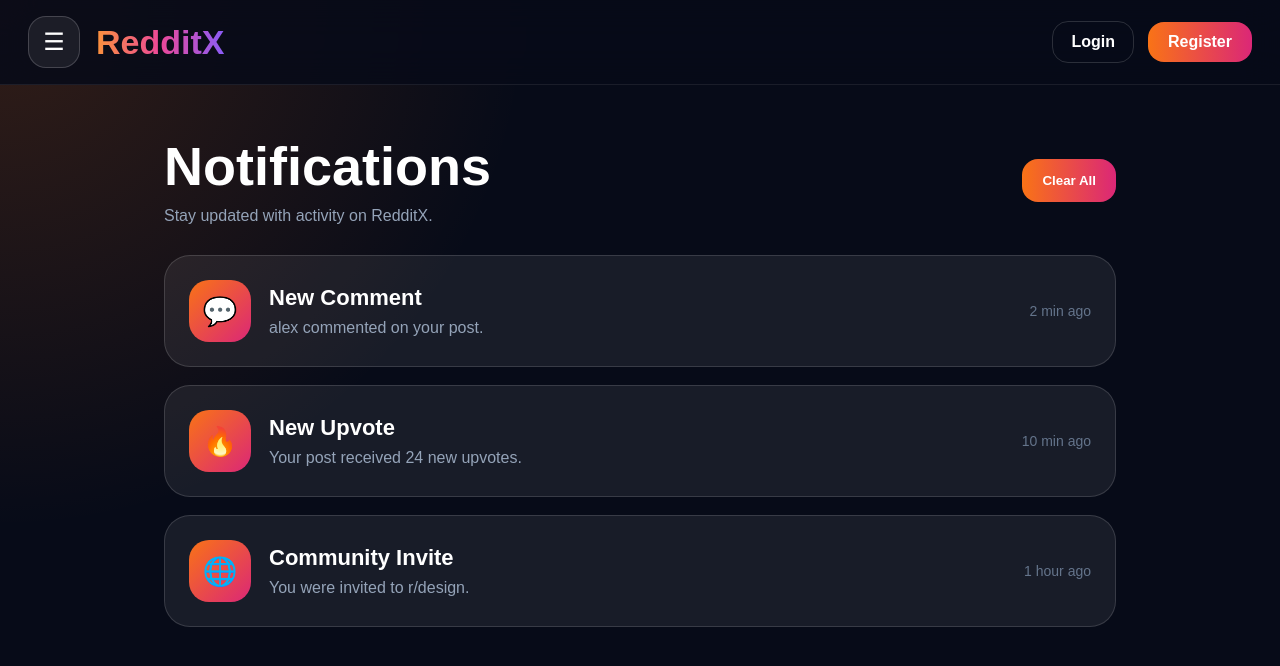
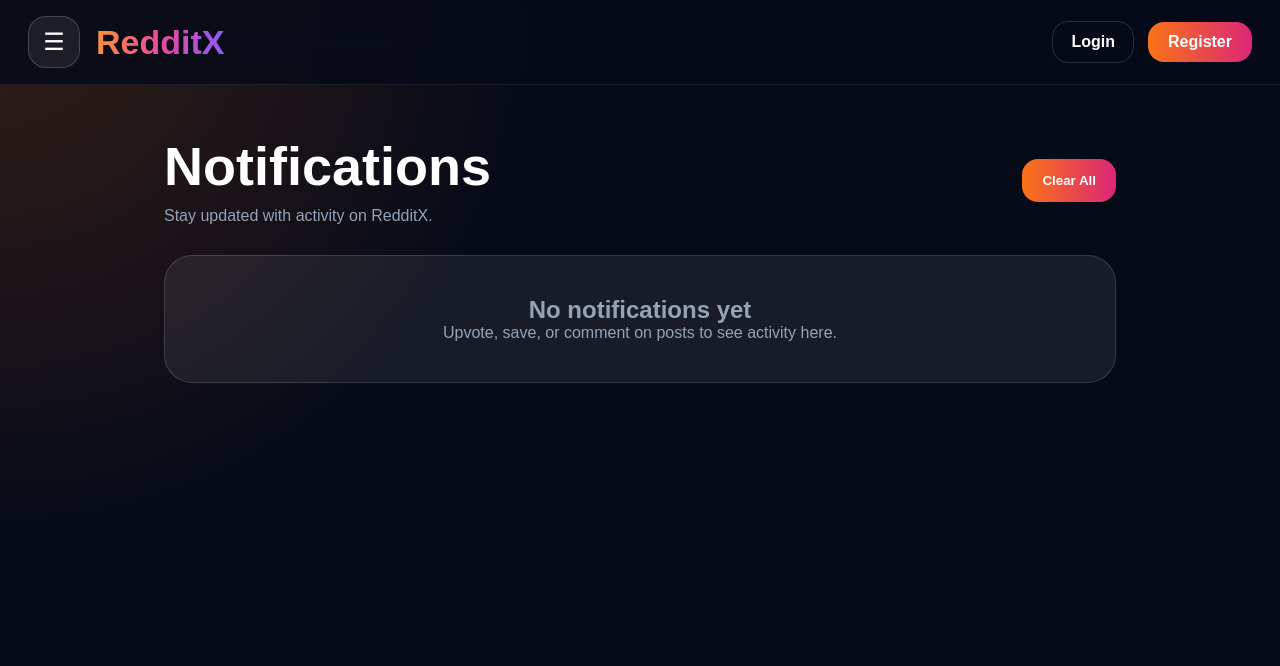
Before and after one commit to Kesarkarale/reddit-clone, a Next.js app: page /notifications in a window 1280 px wide. Shown: the top 666 px of the page. Built offline with nearby package versions, Linux system fonts and the light colour scheme.

Commit message:
Update page.js

```diff
--- a/app/notifications/page.js
+++ b/app/notifications/page.js
@@ -1,32 +1,22 @@
 "use client";
 
+import { useEffect, useState } from "react";
 import Navbar from "../../components/Navbar";
 
-const notifications = [
-  {
-    id: 1,
-    title: "New Comment",
-    text: "alex commented on your post.",
-    time: "2 min ago",
-    icon: "💬",
-  },
-  {
-    id: 2,
-    title: "New Upvote",
-    text: "Your post received 24 new upvotes.",
-    time: "10 min ago",
-    icon: "🔥",
-  },
-  {
-    id: 3,
-    title: "Community Invite",
-    text: "You were invited to r/design.",
-    time: "1 hour ago",
-    icon: "🌐",
-  },
-];
+export default function Notifications() {
+  const [notifications, setNotifications] = useState([]);
 
-export default function Notifications() {
+  useEffect(() => {
+    const saved =
+      JSON.parse(localStorage.getItem("redditxNotifications")) || [];
+    setNotifications(saved);
+  }, []);
+
+  function clearAll() {
+    localStorage.removeItem("redditxNotifications");
+    setNotifications([]);
+  }
+
   return (
     <main style={page}>
       <Navbar />
@@ -35,39 +25,35 @@ export default function Notifications() {
         <div style={header}>
           <div>
             <h1 style={title}>Notifications</h1>
-            <p style={sub}>
-              Stay updated with activity on RedditX.
-            </p>
+            <p style={sub}>Stay updated with activity on RedditX.</p>
           </div>
 
-          <button style={clearBtn}>
+          <button style={clearBtn} onClick={clearAll}>
             Clear All
           </button>
         </div>
 
+        {notifications.length === 0 ? (
+          <div style={empty}>
+            <h2>No notifications yet</h2>
+            <p>Upvote, save, or comment on posts to see activity here.</p>
+          </div>
+        ) : (
           <div style={list}>
             {notifications.map((item) => (
               <div key={item.id} style={card}>
-              <div style={icon}>
-                {item.icon}
+                <div style={icon}>{item.icon || "🔔"}</div>
+
+                <div style={{ flex: 1 }}>
+                  <h2 style={cardTitle}>Activity Update</h2>
+                  <p style={cardText}>{item.text}</p>
                 </div>
 
-              <div style={{ flex: 1 }}>
-                <h2 style={cardTitle}>
-                  {item.title}
-                </h2>
-
-                <p style={cardText}>
-                  {item.text}
-                </p>
-              </div>
-
-              <span style={time}>
-                {item.time}
-              </span>
+                <span style={time}>{item.time}</span>
               </div>
             ))}
           </div>
+        )}
       </section>
     </main>
   );
@@ -155,3 +141,12 @@ const time = {
   color: "#64748b",
   fontSize: 14,
 };
+
+const empty = {
+  padding: 40,
+  borderRadius: 28,
+  background: "rgba(255,255,255,.07)",
+  border: "1px solid rgba(255,255,255,.14)",
+  textAlign: "center",
+  color: "#94a3b8",
+};
```
Lines whose indentation alone changed are shown as unchanged.
